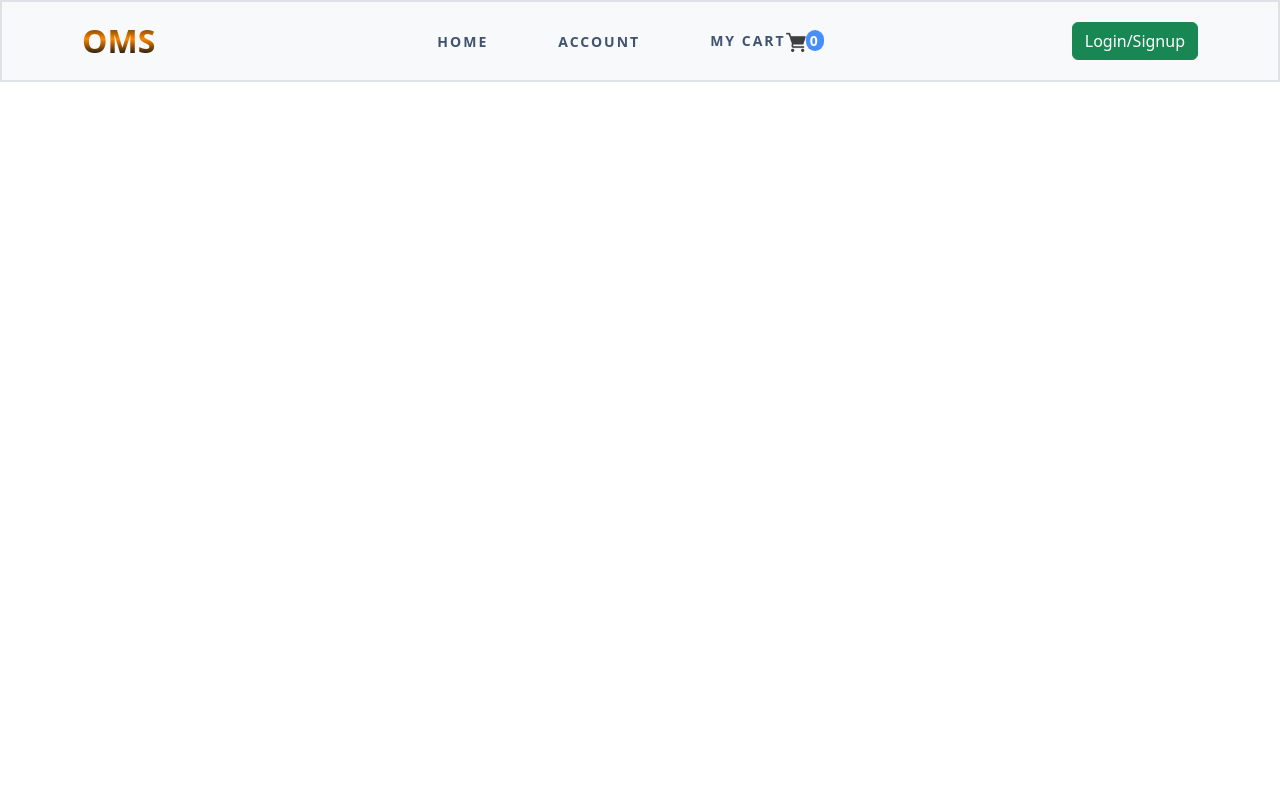
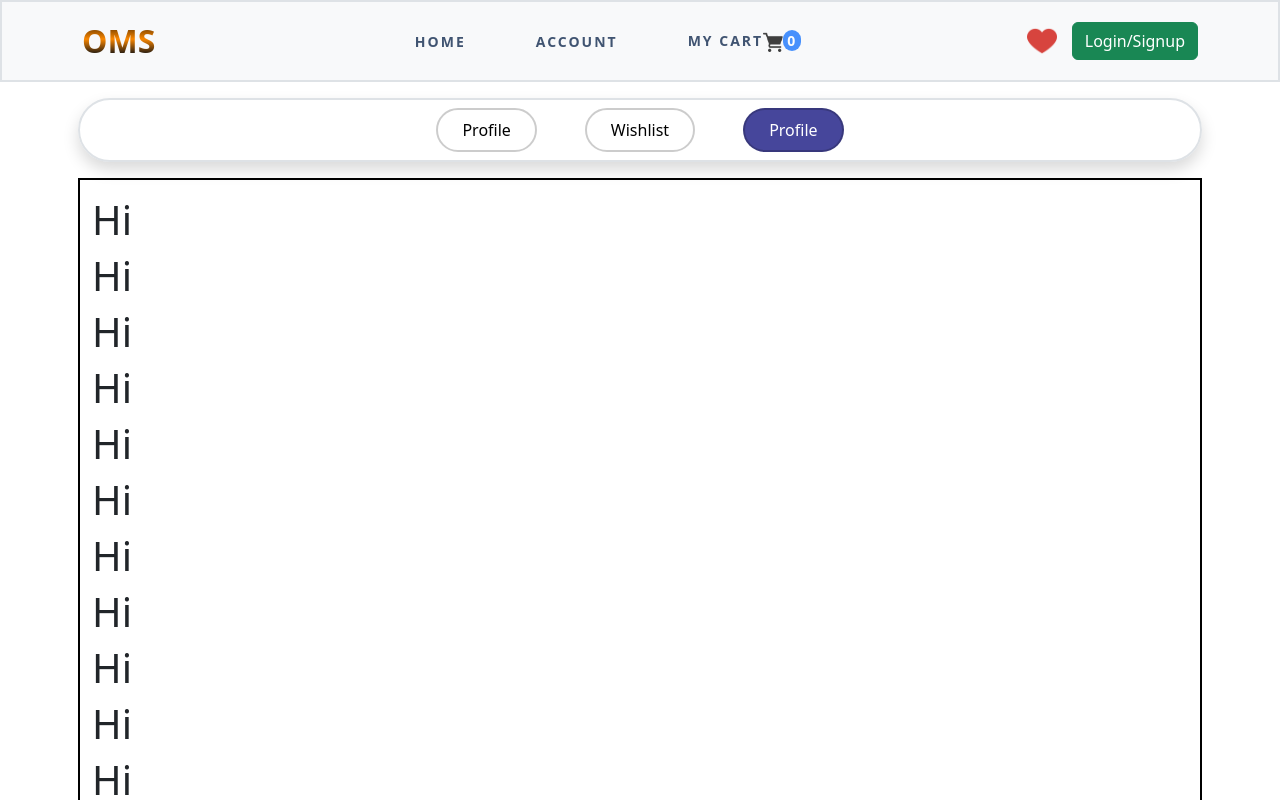
Before and after one commit to Vivek-Kalal-Mobiuso/OrderManagementSystem, a React (Create React App) app in the folder client/: page /account/tp in a window 1280 px wide. Shown: the top 800 px of the page. Built offline with nearby package versions, Linux system fonts and the light colour scheme.

Commit message:
Add Nested Routing For Account Page

```diff
--- a/client/src/App.js
+++ b/client/src/App.js
@@ -1,9 +1,9 @@
 import './index.css'
 import 'bootstrap/dist/css/bootstrap.min.css';
 import 'bootstrap/dist/js/bootstrap.bundle.min.js';
-import { HomePage } from './components'
+import { HomePage, Profile } from './components'
 import { BrowserRouter, Routes, Route } from "react-router-dom";
-import { Authentication, Checkout, MyCart, NavbarHeader, Sucess, Cancel ,Account } from './pages';
+import { Authentication, Checkout, MyCart, NavbarHeader, Sucess, Cancel, Account, WishList } from './pages';
 import { Bounce, ToastContainer } from 'react-toastify';
 
 function App() {
@@ -34,7 +34,11 @@ function App() {
           <Route path='/checkout' element={<Checkout />} />
           <Route path='/sucess' element={<Sucess />} />
           <Route path='/cancel' element={<Cancel />} />
-          <Route path='/account' element={<Account />} />
+          <Route path='account' element={<Account />} >
+            <Route path='' element={<Profile />} />
+            <Route path='wishlist' element={<WishList />} />
+            <Route path='tp' element={<WishList />} />
+          </Route>
         </Routes>
       </div>
     </BrowserRouter>
--- a/client/src/assets/index.js
+++ b/client/src/assets/index.js
@@ -5,9 +5,11 @@ import logout from "./logout.png"
 import cart from "./cart.png"
 import productImg from "./productImg.jpg"
 import sucess from "./sucess.png"
+import heart from "./heart.png"
 
 export {
     logo,
+    heart,
     sucess,
     productImg,
     cart,
--- a/client/src/components/HomePage.jsx
+++ b/client/src/components/HomePage.jsx
@@ -19,6 +19,7 @@ import {
   bags,
 } from "../assets/CategoryChips"
 import { motion } from "framer-motion"
+import { toast } from "react-toastify";
 
 const HomePage = () => {
 
--- /dev/null
+++ b/client/src/components/Profile.jsx
@@ -0,0 +1,16 @@
+import React from 'react'
+import { motion } from "framer-motion"
+
+const Profile = () => {
+  return (
+    <motion.div
+      initial={{ opacity: 0 }}
+      animate={{ opacity: 1 }}
+      transition={{ duration: 1.0 }}
+    >
+      Profile
+    </motion.div>
+  )
+}
+
+export default Profile
--- a/client/src/components/index.js
+++ b/client/src/components/index.js
@@ -1,8 +1,10 @@
 import Navbar from "./Navbar"
 import HomePage from "./HomePage"
 import CartItem from "./CartItem"
+import Profile from "./Profile"
 
 export {
+    Profile,
     CartItem,
     HomePage,
     Navbar,
--- /dev/null
+++ b/client/src/css/account.css
@@ -0,0 +1,20 @@
+.account-links {
+    text-decoration: none;
+    list-style-type: none;
+    color: black;
+    /* padding: 8px 15px;
+    width: 100px; */
+    text-align: center;
+    border: 2px solid rgba(0, 0, 0, 0.2);
+    border-radius: 25px;
+}
+
+.nav-container{
+    border-radius: 40px;
+}
+
+.account-active{
+    background-color: rgb(70, 70, 155);
+    color: white;
+    transition-duration: 500ms;
+}
--- a/client/src/css/navbar.css
+++ b/client/src/css/navbar.css
@@ -99,3 +99,16 @@
 .cart-count {
   position: absolute;
 }
+
+.heart-img{
+  width: 30px;
+  margin-right: 15px;
+}
+
+.wishlist-container{
+  cursor: pointer;
+}
+.wishlist-container:hover{
+  scale: 1.1;
+  transition-duration: 500ms;
+}
--- a/client/src/pages/Account.jsx
+++ b/client/src/pages/Account.jsx
@@ -1,8 +1,31 @@
-import React from 'react'
+import React, { useEffect, useState } from 'react'
+import { Link, Outlet, useLocation } from 'react-router-dom'
+import "../css/account.css"
 
 const Account = () => {
+  const [url, setUrl] = useState("profile")
+  const location = useLocation(); // once ready it returns the 'window.location' object
+
+  useEffect(() => {
+    setUrl(location.pathname)
+  }, [location])
+
   return (
-    <div>Account</div>
+    <div className='container p-2 mt-2'>
+      <div className='d-flex shadow justify-content-center gap-md-5 gap-2 border border-2 p-2 nav-container'>
+        <Link to="/account" className={`px-md-4 py-md-2 py-1 px-3 account-links ${(url === "/account") ? "account-active" : ""}`}>
+          Profile
+        </Link>
+        <Link to="/account/wishlist" className={`px-md-4 py-md-2 py-1 px-3 account-links ${(url === "/account/wishlist") ? "account-active" : ""}`}>
+          Wishlist
+        </Link>
+        <Link to="/account/tp" className={`px-md-4 py-md-2 py-1 px-3 account-links ${(url === "/account/tp") ? "account-active" : ""}`}>
+          Profile
+        </Link>
+      </div>
+
+      <Outlet />
+    </div>
   )
 }
 
--- a/client/src/pages/NavbarHeader.jsx
+++ b/client/src/pages/NavbarHeader.jsx
@@ -9,6 +9,7 @@ import { useDispatch, useSelector } from 'react-redux';
 import { logoutUser } from "../store/slice/UserSlice.js"
 import { toast } from 'react-toastify';
 import cartImg from '../assets/cart.png';
+import { heart } from '../assets/index.js';
 
 function NavbarHeader() {
   const location = useLocation(); // once ready it returns the 'window.location' object
@@ -30,7 +31,7 @@ function NavbarHeader() {
         <Navbar.Collapse id="basic-navbar-nav" className=''>
           <Nav className="me-auto nav-new">
             <Link className={`nav-links ${url === '/' ? "active" : ""} nav-link-ltr`} to="/">Home</Link>
-            <Link className={`nav-links ${url === '/' ? "active" : ""} nav-link-ltr`} to="/account">Account</Link>
+            <Link className={`nav-links ${url === '/account' ? "active" : ""} nav-link-ltr`} to="/account">Account</Link>
             <div className='cart-div'>
               <Link className={`nav-links ${url === '/mycart' ? "active" : ""} nav-link-ltr`} to="/mycart">
                 My Cart
@@ -39,7 +40,13 @@ function NavbarHeader() {
               </Link>
             </div>
           </Nav>
-
+          <div className='wishlist-container' onClick={() => navigate("/account/wishlist")}
+            data-toggle="tooltip"
+            data-placement="bottom"
+            title="Wishlisht"
+          >
+            <img src={heart} alt="heart" className='heart-img' />
+          </div>
           <div className='text-center mt-sm-4 mt-lg-0 mt-4 mr-4'>
             <Button onClick={() => {
               if (user) {
--- a/client/src/pages/WishList.jsx
+++ b/client/src/pages/WishList.jsx
@@ -1,8 +1,36 @@
 import React from 'react'
+import { motion } from "framer-motion"
 
 const WishList = () => {
   return (
-    <div>WishList</div>
+    <motion.div
+      initial={{ opacity: 0 }}
+      animate={{ opacity: 1 }}
+      transition={{ duration: 1.0 }}
+    >
+      <div className='container py-3 border border-2 border-black mt-3'>
+        <h1>Hi</h1>
+        <h1>Hi</h1>
+        <h1>Hi</h1>
+        <h1>Hi</h1>
+        <h1>Hi</h1>
+        <h1>Hi</h1>
+        <h1>Hi</h1>
+        <h1>Hi</h1>
+        <h1>Hi</h1>
+        <h1>Hi</h1>
+        <h1>Hi</h1>
+        <h1>Hi</h1>
+        <h1>Hi</h1>
+        <h1>Hi</h1>
+        <h1>Hi</h1>
+        <h1>Hi</h1>
+        <h1>Hi</h1>
+        <h1>Hi</h1>
+        <h1>Hi</h1>
+        <h1>Hi</h1>
+      </div>
+    </motion.div>
   )
 }
 
--- a/client/src/pages/index.js
+++ b/client/src/pages/index.js
@@ -5,9 +5,11 @@ import NavbarHeader from "./NavbarHeader";
 import Sucess from "./Sucess";
 import Cancel from "./Cancel";
 import Account from "./Account.jsx";
+import WishList from "./WishList.jsx";
 
 export {
     Sucess,
+    WishList,
     Account,
     Cancel,
     NavbarHeader,
--- a/client/src/reusable/Card.jsx
+++ b/client/src/reusable/Card.jsx
@@ -6,6 +6,7 @@ import Heart from "react-animated-heart";
 import { useState } from 'react';
 import "../css/card.css"
 import { Rating } from 'react-simple-star-rating'
+import { toast } from 'react-toastify';
 
 function CardBox({ product }) {
   const dispatch = useDispatch();
@@ -17,8 +18,10 @@ function CardBox({ product }) {
   const handleWishlist = () => {
     // console.log(isClick);
     if (isClick) {
+      toast.success("Removed from Wishlist")
       dispatch(removeFromWishlist(product.productId))
     } else {
+      toast.success("Added to Wishlist")
       dispatch(addWishlist({ product }))
     }
     setClick(!isClick)
@@ -27,6 +30,7 @@ function CardBox({ product }) {
   const handleRating = (rate) => {
     setRating(rate)
     console.log(rate);
+
     // other logic
   }
   // Optinal callback functions
```
Also changed, not shown: client/src/assets/heart.png (added).
